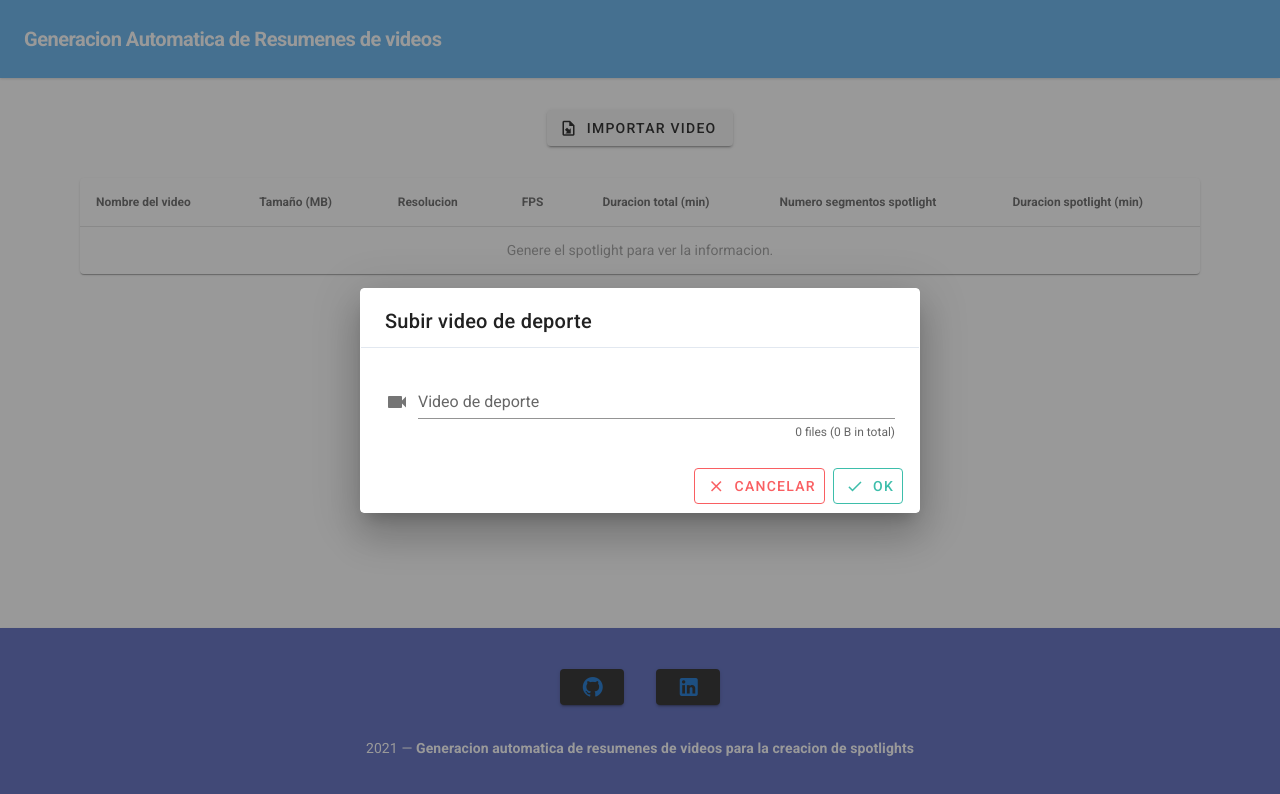
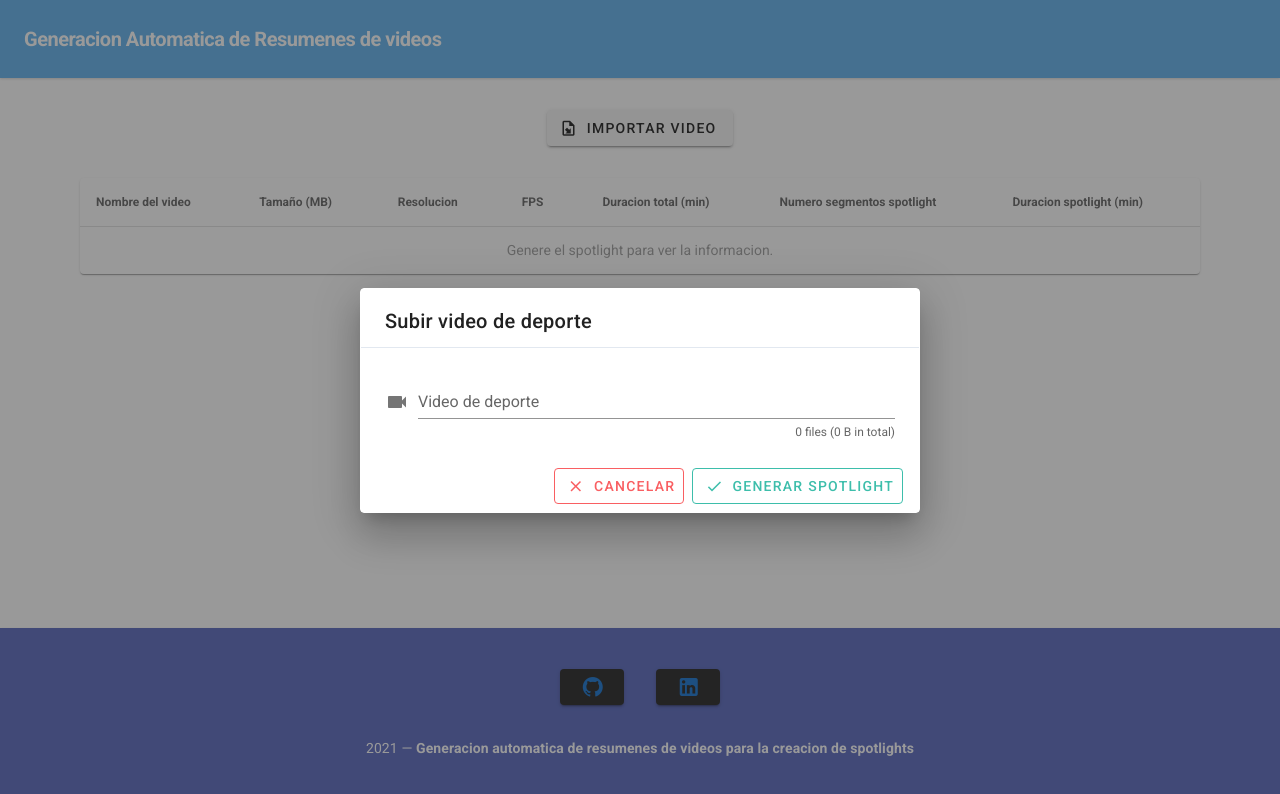
Before and after one commit to StevRamos/video_summarization_app, a Vue app: page / in a window 1280 px wide. Both pictures are taken after a click on the button "IMPORTAR VIDEO". Shown: the top 794 px of the page. Built offline with nearby package versions, Linux system fonts and the light colour scheme.

Commit message:
bugs fixed

```diff
--- a/src/App.vue
+++ b/src/App.vue
@@ -120,7 +120,7 @@ export default {
                 if(accion==0) {//descargar
                     this.textoAlerta="Se descargó exitosamente el spotlight";
                 } else if (accion==1) {//subir
-                    this.textoAlerta="Se subió exitosamente el video";
+                    this.textoAlerta="Se generó exitosamente el spotlight";
                 } else {//eliminar
                     this.textoAlerta="Se eliminó exitosamente la evidencia";
                 }
@@ -130,7 +130,7 @@ export default {
                 if (accion==0) {//descargar
                     this.textoAlerta='Hubo un error al descargar el spotlight';
                 } else if(accion==1) {//subir
-                    this.textoAlerta="Hubo un error al subir el video";
+                    this.textoAlerta="Hubo un error al generar el spotlight";
                 } else {//eliminar
                     this.textoAlerta="Hubo un error al eliminar la evidencia";
                 }
--- a/src/components/VsmModalInputVideo.vue
+++ b/src/components/VsmModalInputVideo.vue
@@ -41,7 +41,7 @@
                     class="btnGuardarModal"
                     @click="importarDatos"
                     ><v-icon left>mdi-check</v-icon>
-                        OK
+                        GENERAR SPOTLIGHT
                     </v-btn>
                 </v-card-actions>
             </v-card>
```
